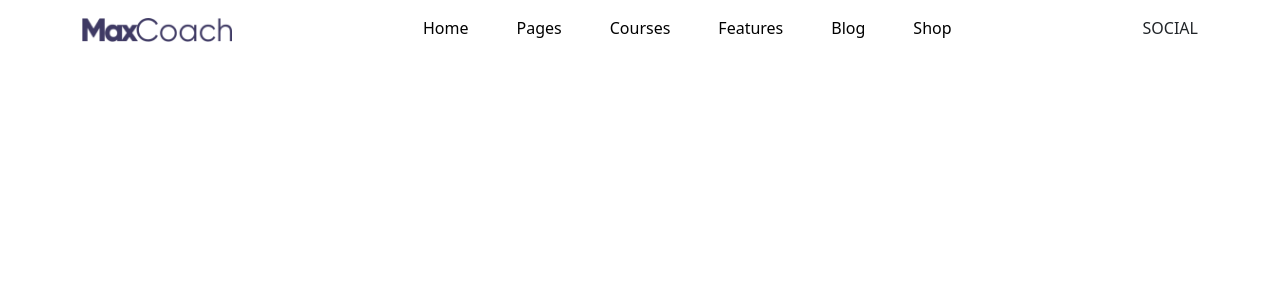
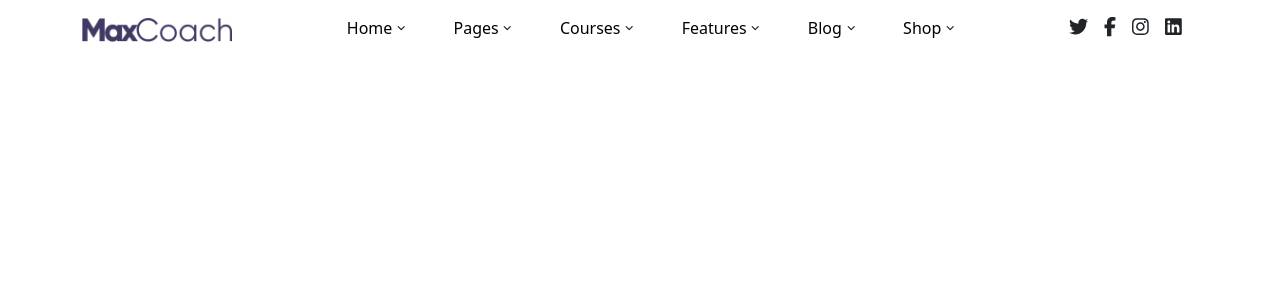
Before and after one commit to robertolatini31/proj-html-vuejs, a Vue app: page / in a window 1280 px wide. Shown: the top 300 px of the page. Built offline with nearby package versions, Linux system fonts and the light colour scheme.

Commit message:
add nav social icons

```diff
--- a/package.json
+++ b/package.json
@@ -9,6 +9,7 @@
   },
   "dependencies": {
     "@fortawesome/fontawesome-svg-core": "^6.1.1",
+    "@fortawesome/free-brands-svg-icons": "^6.1.1",
     "@fortawesome/free-regular-svg-icons": "^6.1.1",
     "@fortawesome/free-solid-svg-icons": "^6.1.1",
     "@fortawesome/vue-fontawesome": "^2.0.6",
--- a/src/App.vue
+++ b/src/App.vue
@@ -10,13 +10,21 @@
        <!-- /.logo -->
        <div class="menu">
          <ul class="d-flex">
-            <li v-for="link in HeaderMenu" :key="link">
+            <li class="d-flex align-items-center" v-for="link in HeaderMenu" :key="link">
              <a href="#">{{link}}</a>
+             <font-awesome-icon class="icon_arrow_down" icon="fa-solid fa-angle-down" />
             </li>
          </ul>
        </div>
        <!-- /.menu -->
-       <div class="social_nav">SOCIAL</div>
+       <div class="social_nav">
+
+          <font-awesome-icon class="icon_social_nav" icon="fa-brands fa-twitter" />
+          <font-awesome-icon class="icon_social_nav" icon="fa-brands fa-facebook-f" />
+          <font-awesome-icon class="icon_social_nav" icon="fa-brands fa-instagram" />
+          <font-awesome-icon class="icon_social_nav" icon="fa-brands fa-linkedin" />
+
+       </div>
        <!-- /.social_nav -->
       </nav>
      </div>
@@ -72,8 +80,18 @@ header {
           a {
             text-decoration: none;
             color: black;
+            padding-right: 0.3rem;
+          }
+          .icon_arrow_down {
+            font-size: 0.6rem;
           }
         }
+      }
+    }
+    .social_nav {
+      .icon_social_nav {
+        margin-right: 1rem;
+        font-size: 1.2rem;
       }
     }
   }
--- a/src/main.js
+++ b/src/main.js
@@ -7,13 +7,13 @@ import App from './App.vue'
 import { library } from '@fortawesome/fontawesome-svg-core'
 
 /* import specific icons 👇 QUI AGGIUNGI LE ICONE che vuoi usare in camelCase */
-import { faUserSecret, faMagnifyingGlass } from '@fortawesome/free-solid-svg-icons'
-
+import { faAngleDown } from '@fortawesome/free-solid-svg-icons'
+import { faTwitter, faFacebookF, faInstagram, faLinkedin } from '@fortawesome/free-brands-svg-icons'
 /* import font awesome icon component */
 import { FontAwesomeIcon } from '@fortawesome/vue-fontawesome'
 
 /* add icons to the library 👇 QUI AGGIUNGI IL NOME DELL'ICONA in camelCase*/
-library.add(faUserSecret, faMagnifyingGlass)
+library.add(faAngleDown, faTwitter, faFacebookF, faInstagram, faLinkedin)
 
 /* add font awesome icon component */
 Vue.component('font-awesome-icon', FontAwesomeIcon)
```
Also changed, not shown: 1 other file (tests, documents, lock files or other folders).
